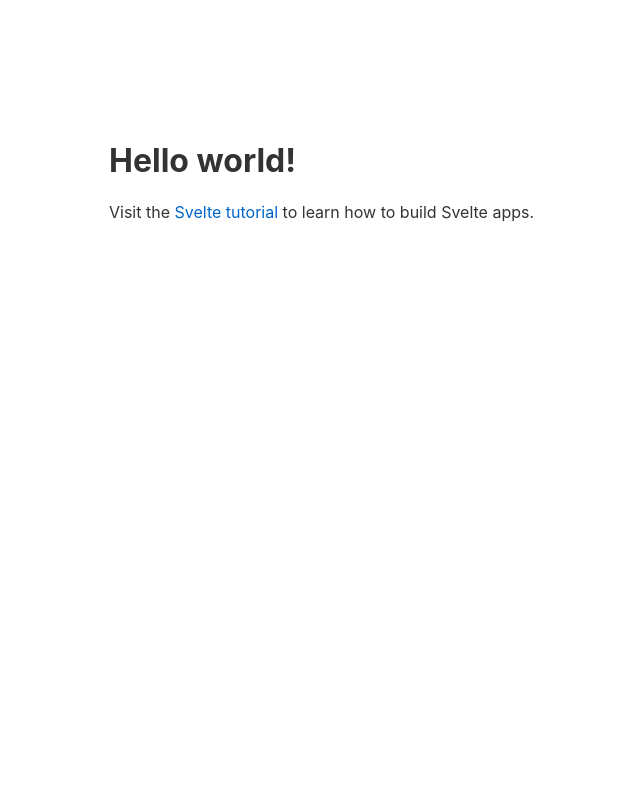
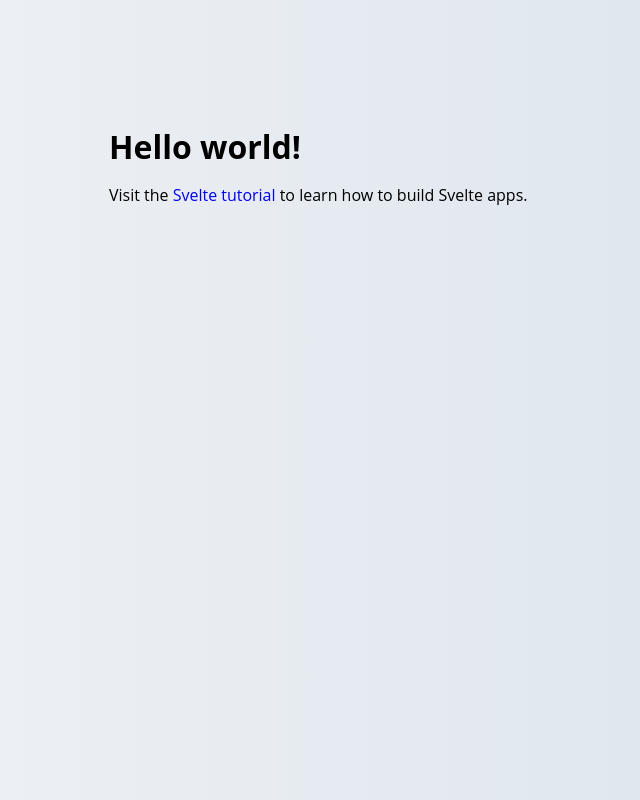
Before and after one commit to xtcodes/template, a Svelte app: page / in a window 1280 px wide. Shown: the whole page, without its empty margins (231-871 px from the left). Built offline with nearby package versions, Linux system fonts and the light colour scheme.

Commit message:
Update global.css

```diff
--- a/public/global.css
+++ b/public/global.css
@@ -1,63 +1,79 @@
-html, body {
-	position: relative;
-	width: 100%;
-	height: 100%;
+body {
+background: linear-gradient(to right, #f0f2f5, #d9e2ec);
+margin: 0;
+padding: 0;
+font-family: 'Open Sans';
+font-weight: 400;
+line-height: 1.7em;
 }
-
-body {
-	color: #333;
-	margin: 0;
-	padding: 8px;
-	box-sizing: border-box;
-	font-family: -apple-system, BlinkMacSystemFont, "Segoe UI", Roboto, Oxygen-Sans, Ubuntu, Cantarell, "Helvetica Neue", sans-serif;
+a { text-decoration: none; }
+.alert {
+background: #eee;
+padding: 40px;
+position: relative;
 }
-
-a {
-	color: rgb(0,100,200);
-	text-decoration: none;
+.close_btn {
+color: #000;
+padding: 15px 0px 5px 10px;
+display: block;
+position: absolute;
+top: 40px;
+right: 40px;
+touch-action: none;
+cursor: none;
 }
-
-a:hover {
-	text-decoration: underline;
+canvas {
+width: 100%;
+border-radius: 12px;
+background: #fff;
+border: 1px solid #ccc;
+touch-action: none;
+box-shadow: 0 4px 12px rgba(0,0,0,0.1);
 }
-
-a:visited {
-	color: rgb(0,80,160);
+#upload, #uploadTwibbon { display: none; }
+input#uploadTwibbon[type="file"] { display: none; }
+button[onclick*="()"] { cursor: pointer; }
+.file-label, .twibbon-label {
+display: inline-flex;
+align-items: center;
+gap: 8px;
+padding: 10px;
+font-size: 16px;
+border: none;
+border-radius: 8px;
+cursor: pointer;
+background: #28a745;
+color: #fff;
+transition: background 0.3s ease;
 }
-
-label {
-	display: block;
+.file-label:hover, .twibbon-label:hover { background: #218838; }
+.btn {
+display: inline-flex;
+align-items: center;
+gap: 8px;
+margin: 10px;
+padding: 10px 20px;
+font-size: 16px;
+border: none;
+border-radius: 8px;
+cursor: pointer;
+background: #007bff;
+color: #fff;
+transition: background 0.3s ease;
 }
-
-input, button, select, textarea {
-	font-family: inherit;
-	font-size: inherit;
-	-webkit-padding: 0.4em 0;
-	padding: 0.4em;
-	margin: 0 0 0.5em 0;
-	box-sizing: border-box;
-	border: 1px solid #ccc;
-	border-radius: 2px;
+.btn:hover { background: #0056b3; }
+#loading {
+display: none;
+position: fixed;
+top: 0;
+left: 0;
+width: 100%;
+height: 100%;
+background: rgba(255, 255, 255, 0.8);
+justify-content: center;
+align-items: center;
+z-index: 1000;
+font-size: 24px;
+font-weight: bold;
+color: #007bff;
 }
-
-input:disabled {
-	color: #ccc;
-}
-
-button {
-	color: #333;
-	background-color: #f4f4f4;
-	outline: none;
-}
-
-button:disabled {
-	color: #999;
-}
-
-button:not(:disabled):active {
-	background-color: #ddd;
-}
-
-button:focus {
-	border-color: #666;
-}
```
